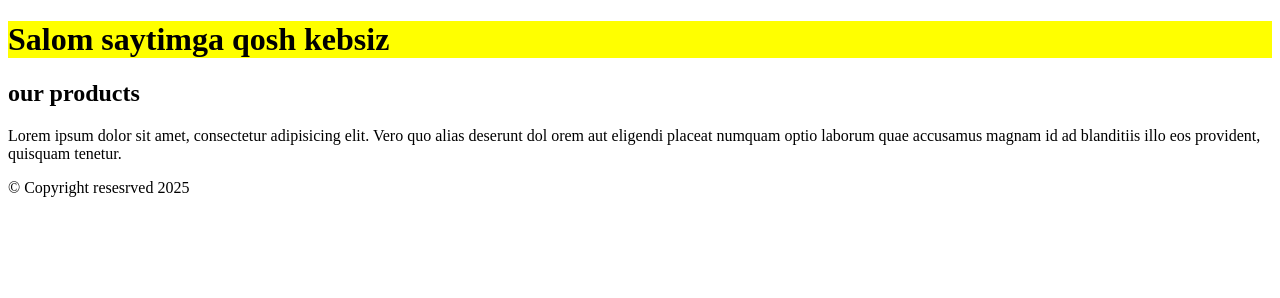
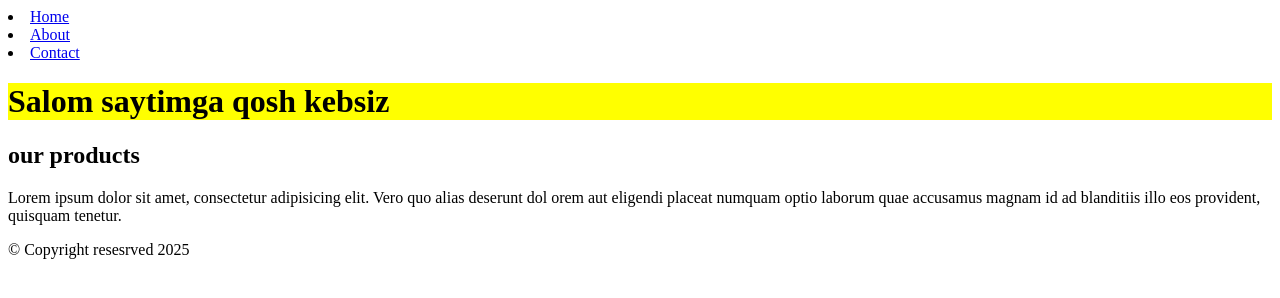
Before and after one commit to ziyodev94/onlinestore, a plain HTML site: page index.html in a window 1280 px wide. Drawn offline with Linux system fonts and the light colour scheme.

Commit message:
navabar qoshildi iondex.hyml da

```diff
--- a/index.html
+++ b/index.html
@@ -9,6 +9,11 @@
     </title>
 </head>
 <body>
+    <nav>
+     <li><a href="#">Home</a></li>
+     <li><a href="#">About</a></li>
+     <li><a href="#">Contact</a></li>
+    </nav>
     <header>
       <h1> Salom saytimga qosh kebsiz</h1>
     </header>
```
